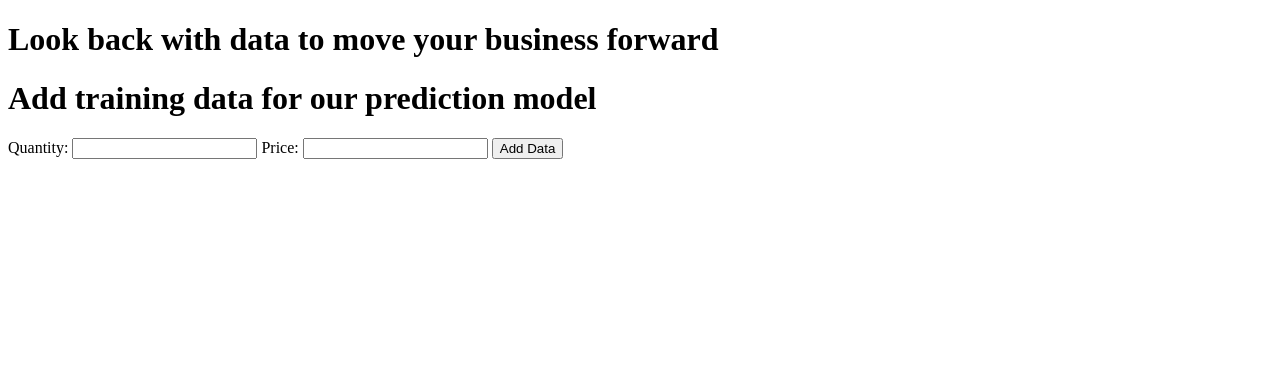
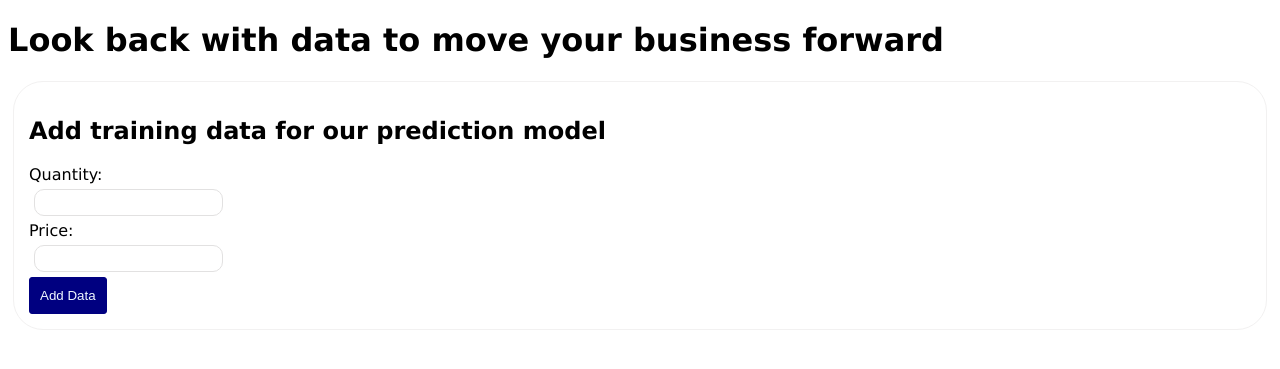
Before and after one commit to Estherewok/Linear_regression, a Django app: page / in a window 1280 px wide. Shown: the top 369 px of the page. Run offline with Django 4.2, Linux system fonts and the light colour scheme.

Commit message:
Added basic style to page

```diff
--- a/Regression/templates/Regression/index.html
+++ b/Regression/templates/Regression/index.html
@@ -11,10 +11,11 @@
         Look back with data to move your business forward
     </h1>
 
-    <h1>
-        Add training data for our prediction model
-    </h1>
+
     <form method="post">
+        <h2>
+            Add training data for our prediction model
+        </h2>
         {%csrf_token%}
         {{form}}
         <button>
@@ -64,4 +65,67 @@
         {%endif%}
     </div>
 </body>
+
+
+
+<style>
+
+    body{
+        font-family: Verdana, Geneva, Tahoma, sans-serif;
+    }
+    input{
+        display: block;
+        padding: 5px;
+        margin: 5px;
+        border: 1px solid rgb(226, 225, 225);
+        border-radius: 10px;
+
+    }
+    input:focus{
+        background-color: rgb(238, 248, 252);
+    }
+    button{
+        padding: 10px;
+        border-radius: 3px;
+        background-color: navy;
+        color: aliceblue;
+        border: 1px solid navy;
+        transition: 0.5s linear;
+        cursor: pointer;
+    }
+    button:hover{
+        box-shadow: 0px 0px 10px 0px navy;
+    }
+    button a {
+        text-decoration: none;
+        color: inherit;
+
+    }
+    table, form{
+        padding: 15px;
+        border: 1px solid rgb(242, 241, 241);
+        border-radius: 30px;
+        margin: 5px;
+        transition: 0.5s linear;
+    }
+    table:hover, form:hover{
+        box-shadow: 0px 0px 5px 0px black;
+    }
+    table tr td, table tr th{
+        padding: 5px;
+    }
+    table tr th{
+        background-color: rgb(102, 102, 192);;
+        color: white;
+
+    }
+    table tr th{
+        border-radius: 10px;
+        border: 1px solid transparent;
+    }
+    tr:nth-child(odd){
+        background-color: rgb(238, 248, 252);
+    }
+
+</style>
 </html>
```
Also changed, not shown: db.sqlite3.
